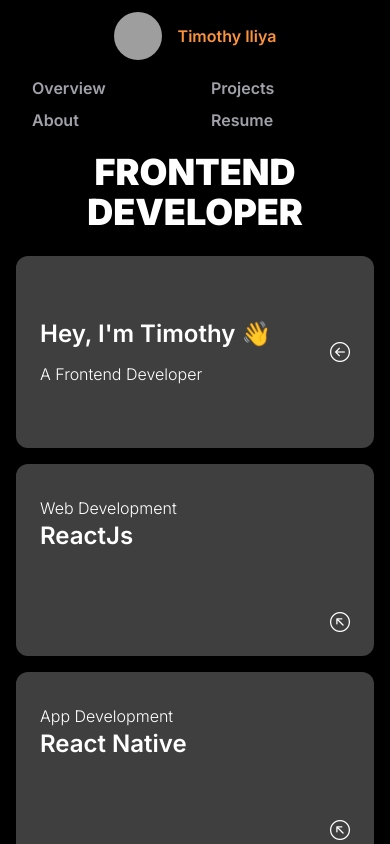
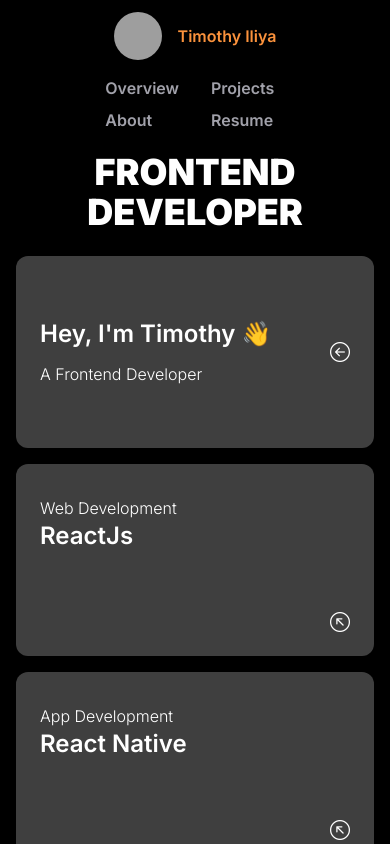
Before and after one commit to Timothy1060/portfolio, a Next.js app: page / in a window 390 px wide. Shown: the top 844 px of the page. Built offline with nearby package versions, Linux system fonts and the light colour scheme; grey boxes are pictures that could not be loaded.

Commit message:
navigation fixes

```diff
--- a/components/navigation/index.jsx
+++ b/components/navigation/index.jsx
@@ -26,7 +26,7 @@ const Navigation = () => {
         />
         <p className="font-semibold text-base lg:text-xl">Timothy Iliya</p>
       </Link>
-      <section className="lg:flex w-full lg:w-fit items-center gap-x-11 mt-4 lg:mt-0 text-zinc-400">
+      <section className="flex justify-center lg:justify-start w-full lg:w-fit items-center gap-x-11 mt-4 lg:mt-0 text-zinc-400">
         <div className="grid grid-cols-2 gap-y-2 lg:inline">
           {Navlinks.map((item) => (
             <Link
```
